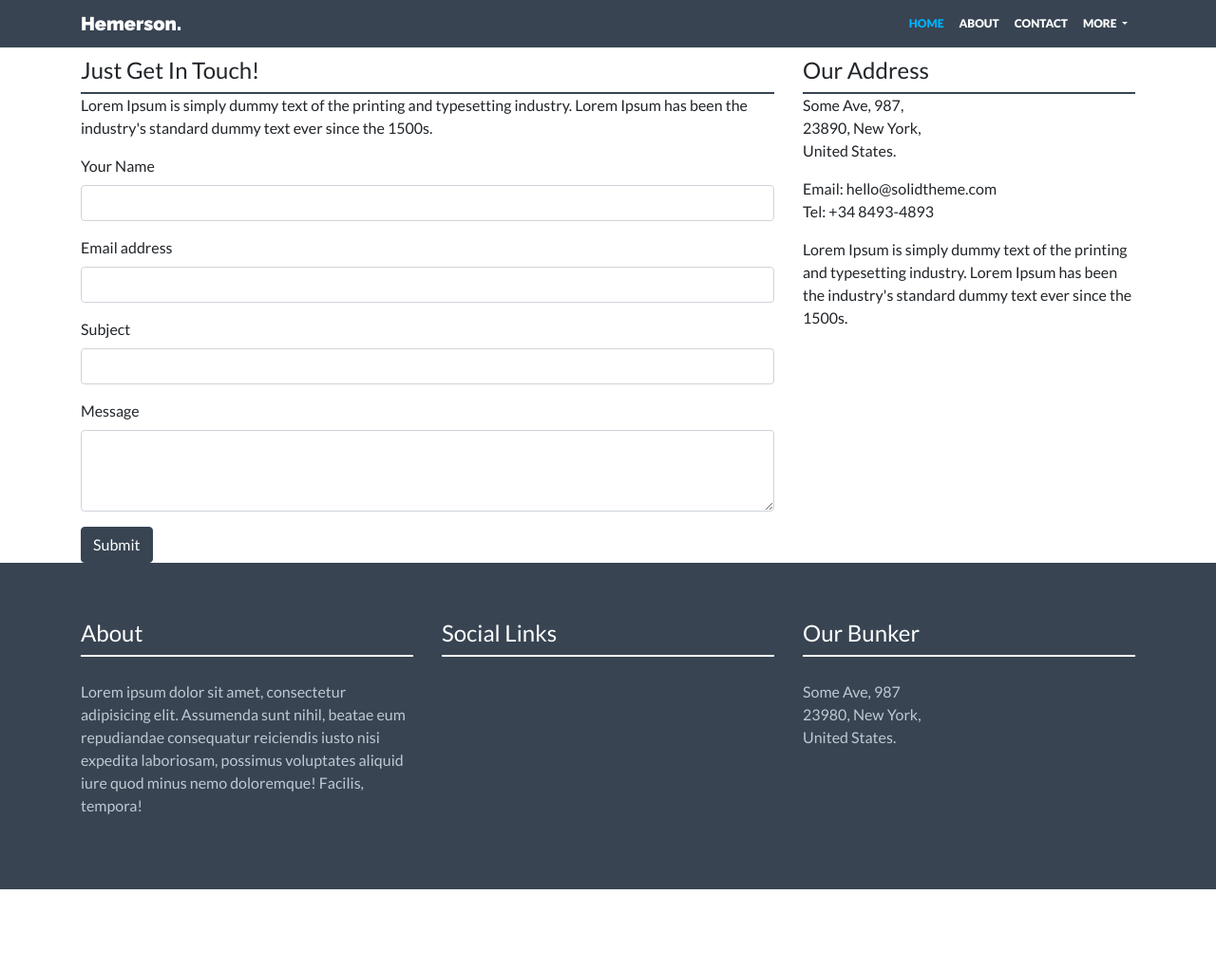
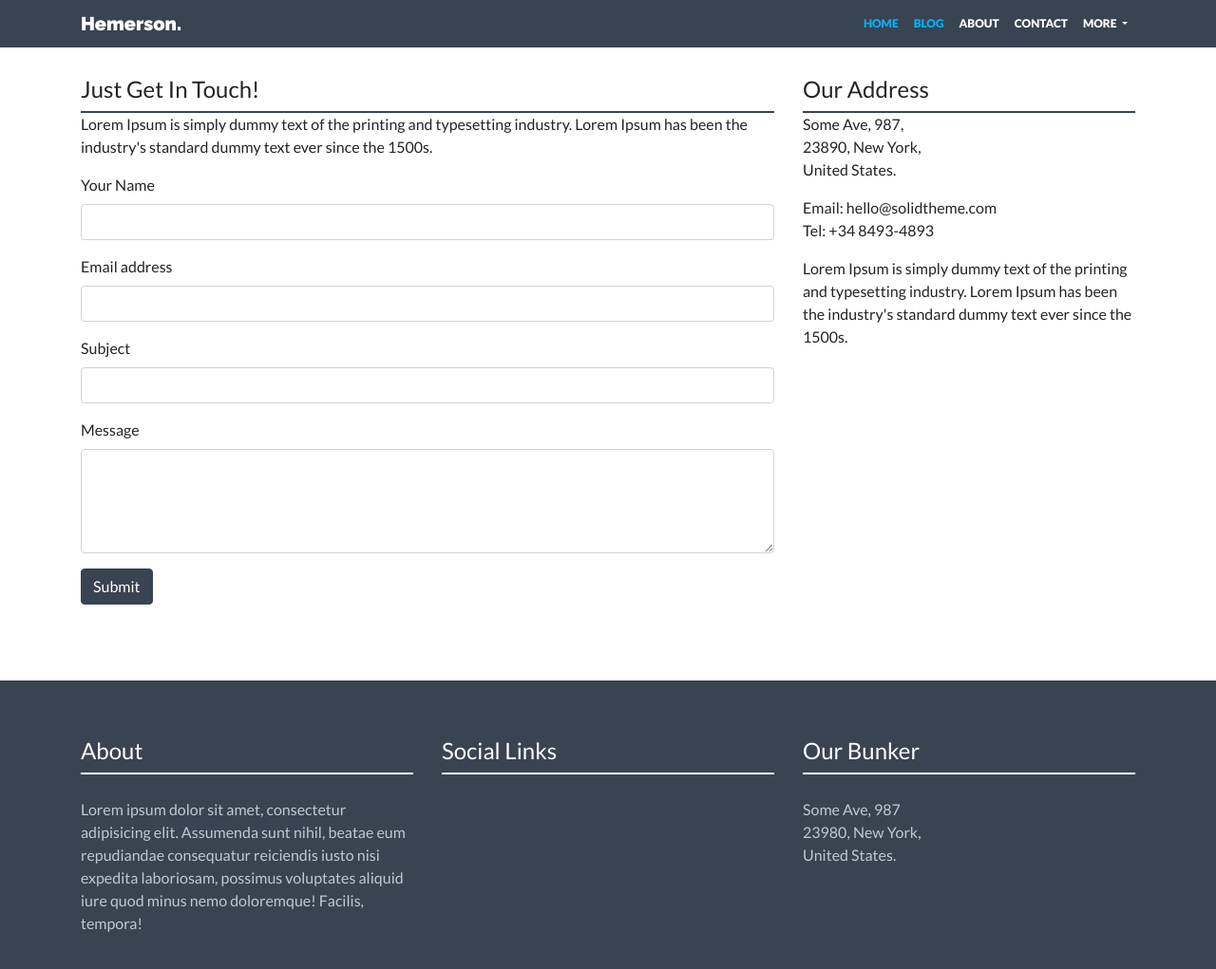
Before and after one commit to dantehemerson/dantito, a Jekyll site: the page built from menu/contact.md, in a window 1280 px wide and 1061 px high. Shown: the top 1021 px of the window at 95% size. Built offline with Jekyll 4.4.1, drawn with Linux system fonts in a browser that asks for light colours; nearby versions of some CDN libraries.

Commit message:
Margin top and button for contact.html

```diff
--- a/_includes/navbar.html
+++ b/_includes/navbar.html
@@ -8,6 +8,9 @@
 			<ul class="navbar-nav">
 				<li class="nav-item active">
 					<a class="nav-link" href="index.html">HOME<span class="sr-only">(current)</span></a>
+				</li>
+				<li class="nav-item active">
+					<a class="nav-link" href="index.html">BLOG</a>
 				</li>
 				<li class="nav-item">
 					<a class="nav-link" href="#">ABOUT</a>
--- a/menu/contact.md
+++ b/menu/contact.md
@@ -10,7 +10,7 @@ scripts:
     {% include navbar.html %}
 
 
-	<div class="container mt">
+	<div class="container mtb">
 		<div class="row">
 					<div class="col-lg-8">
 			 			<h4>Just Get In Touch!</h4>
@@ -19,7 +19,7 @@ scripts:
 				 			<form role="form">
 							  <div class="form-group">
 							    <label for="InputName1">Your Name</label>
-							    <input type="email" class="form-control" id="exampleInputEmail1">
+							    <input type="text" class="form-control" id="exampleInputEmail1">
 							  </div>
 							  <div class="form-group">
 							    <label for="InputEmail1">Email address</label>
@@ -27,11 +27,11 @@ scripts:
 							  </div>
 							  <div class="form-group">
 							    <label for="InputSubject1">Subject</label>
-							    <input type="email" class="form-control" id="exampleInputEmail1">
+							    <input type="text" class="form-control" id="exampleInputEmail1">
 							  </div>
 							  <div class="form-group">
 							  	<label for="message1">Message</label>
-							  	<textarea class="form-control" id="message1" rows="3"></textarea>
+							  	<textarea class="form-control" id="message1" rows="4"></textarea>
 							  </div>
 							  <button type="submit" class="btn btn-primary">Submit</button>
 							</form>
```
Also changed, not shown: _sass/_common.scss (+0 -11 lines).
